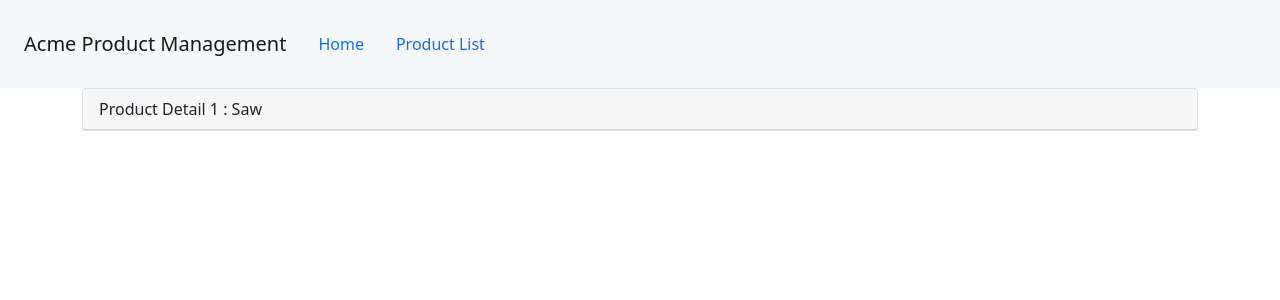
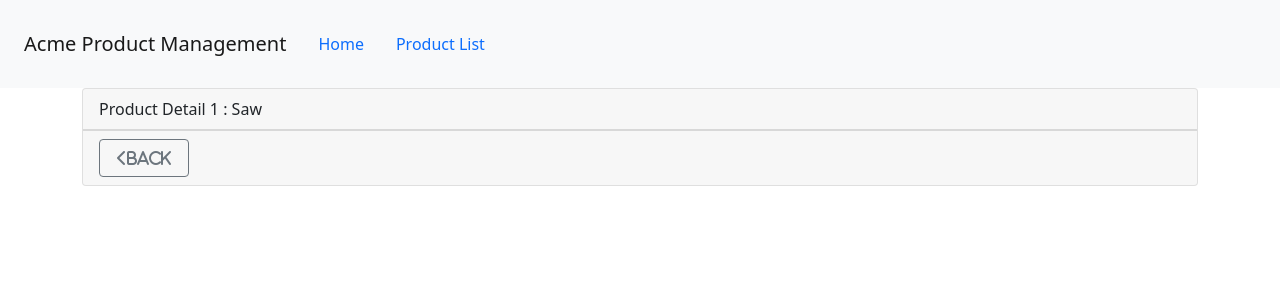
Before and after one commit to DevZibah/Angular-Practice, an Angular app: page /products/1 in a window 1280 px wide. Shown: the top 300 px of the page. Built offline with nearby package versions, Linux system fonts and the light colour scheme.

Commit message:
activating routes with code

```diff
--- a/src/app/products/product-detail.component.html
+++ b/src/app/products/product-detail.component.html
@@ -4,4 +4,9 @@
   <div class="card-header">
     {{ pageTitle + " : " + product?.productName }}
   </div>
+  <div class="card-footer">
+    <button class="btn btn-outline-secondary" style="width: 90px;" (click) = 'onBack()'>
+      <i class="fa fa-chevron-left">Back</i>
+    </button>
+  </div>
 </div>
--- a/src/app/products/product-detail.component.ts
+++ b/src/app/products/product-detail.component.ts
@@ -1,5 +1,5 @@
 import { Component, OnInit } from '@angular/core';
-import { ActivatedRoute } from '@angular/router';
+import { ActivatedRoute, Router } from '@angular/router';
 import { IProduct } from './product';
 
 @Component({
@@ -15,7 +15,8 @@
 
   // reads the route parameter so it knows which product detail to display
   // the ActivatedRoute service provides info on the state of the current route, including the route params
-  constructor(private route: ActivatedRoute) {}
+  // the Router service is used to activate a route with code
+  constructor(private route: ActivatedRoute, private router: Router) {}
 
   // the OnInit lifecycle hook function is executed when the component is initialized
   ngOnInit(): void {
@@ -36,4 +37,9 @@
       imageUrl: 'assets/images/saw.png',
     };
   }
+  // the purpose of this method is to navigate the product-detail page back to the product-list page
+  onBack(): void {
+    // we use the router instance and call the navigate method
+    this.router.navigate(['/products']);
+  }
 }
```
